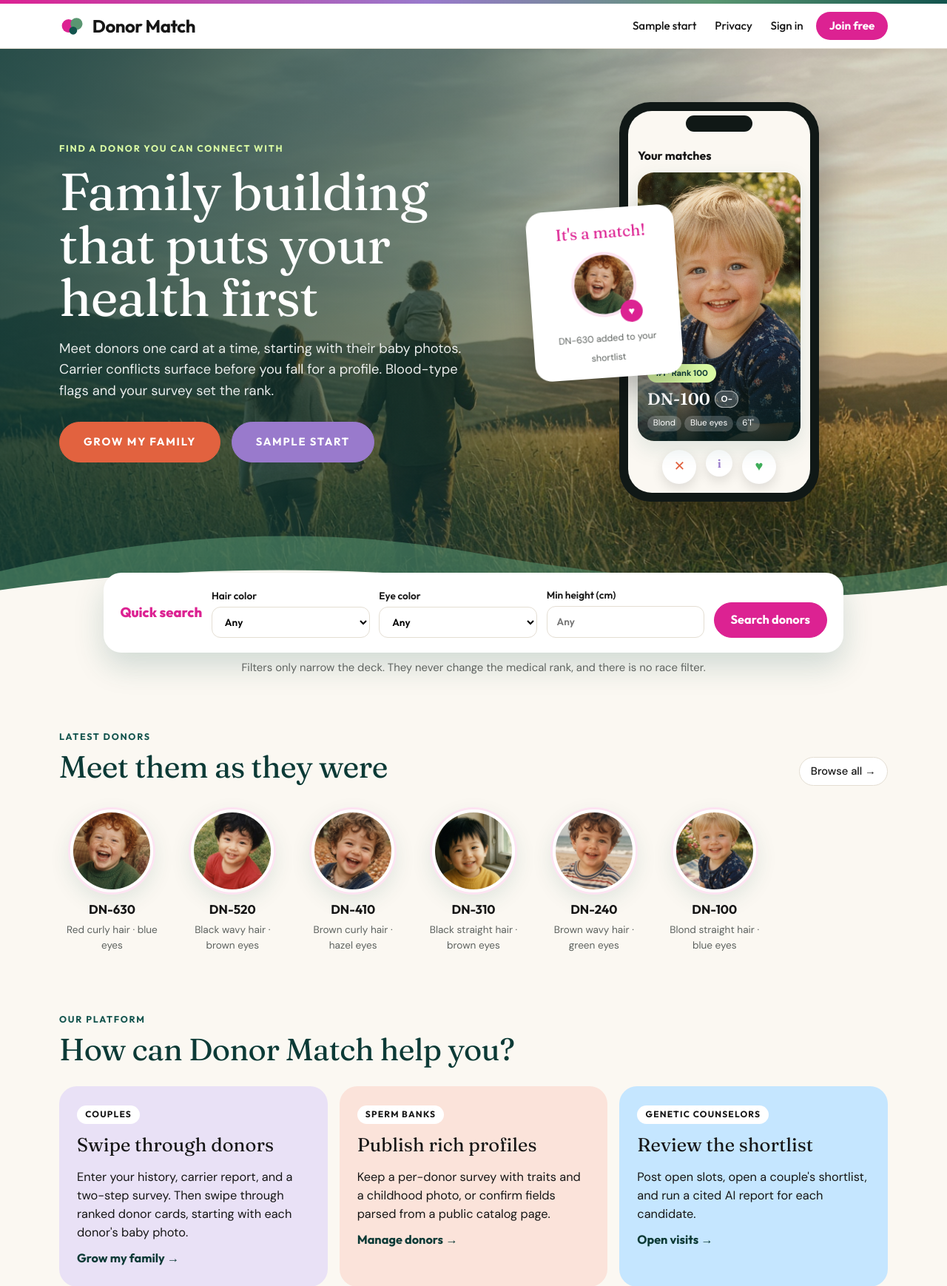
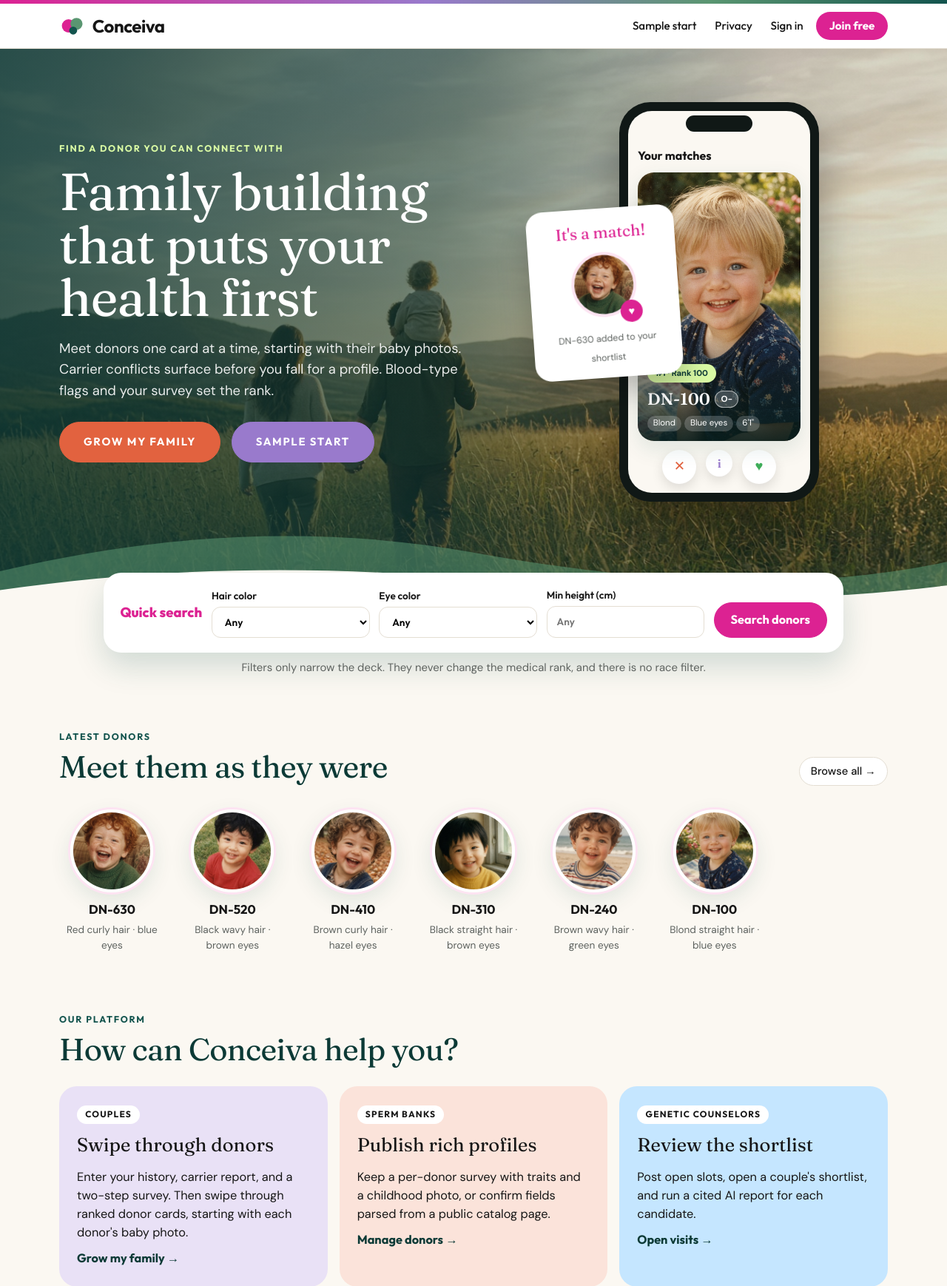
Before and after one commit to AlexWoods1/Conceiva, a FastAPI app: page / in a window 1280 px wide. Shown: the top 1738 px of the page at 74% size. Run offline with FastAPI, Linux system fonts and the light colour scheme.

Commit message:
conceiva

```diff
--- a/app/__init__.py
+++ b/app/__init__.py
@@ -1 +1 @@
-"""Donor Match decision-support application."""
+"""Conceiva decision-support application."""
--- a/app/main.py
+++ b/app/main.py
@@ -187,7 +187,7 @@ def create_app(settings: Settings | None = None) -> FastAPI:
         finally:
             session.close()
 
-    app = FastAPI(title="Donor Match")
+    app = FastAPI(title="Conceiva")
     app.state.settings = settings
     app.state.session_factory = factory
     app.add_middleware(DatabaseMiddleware)
--- a/app/motility_client.py
+++ b/app/motility_client.py
@@ -2,7 +2,7 @@
 
 That service carries torch/ultralytics/opencv and takes 1-2 minutes per
 video, so it cannot run inside this app's Vercel serverless deployment.
-SpermMatch calls POST /analyze over HTTP when ``MOTILITY_SERVICE_URL`` is set.
+Conceiva calls POST /analyze over HTTP when ``MOTILITY_SERVICE_URL`` is set.
 """
 
 from __future__ import annotations
--- a/backend/__main__.py
+++ b/backend/__main__.py
@@ -1,4 +1,4 @@
-"""Run the motility FastAPI service for local SpermMatch uploads.
+"""Run the motility FastAPI service for local Conceiva uploads.
 
 Usage (from repo root):
 
--- a/templates/base.html
+++ b/templates/base.html
@@ -3,7 +3,7 @@
   <head>
     <meta charset="utf-8" />
     <meta name="viewport" content="width=device-width, initial-scale=1" />
-    <title>{% block title %}Donor Match{% endblock %}</title>
+    <title>{% block title %}Conceiva{% endblock %}</title>
     <link rel="preconnect" href="https://fonts.googleapis.com" />
     <link rel="preconnect" href="https://fonts.gstatic.com" crossorigin />
     <link rel="stylesheet" href="https://fonts.googleapis.com/css2?family=DM+Sans:opsz,wght@9..40,400;9..40,500;9..40,700&family=Fraunces:opsz,wght@9..144,400;9..144,600&family=Outfit:wght@500;600;700;800&display=swap" />
@@ -20,7 +20,7 @@
             <circle cx="26" cy="17" r="9" fill="#5a9671" />
             <circle cx="21" cy="27" r="6" fill="#13544e" />
           </svg>
-          <span>Donor Match</span>
+          <span>Conceiva</span>
         </a>
         <button type="button" class="menu-toggle" data-menu-toggle aria-expanded="false" aria-controls="site-nav" aria-label="Menu">
           <span></span><span></span><span></span>
@@ -65,7 +65,7 @@
     <footer class="site-footer">
       <div class="site-footer-inner">
         <div class="footer-col footer-about">
-          <p class="footer-brand">Donor Match</p>
+          <p class="footer-brand">Conceiva</p>
           <p>Decision support on records you supply. Not a diagnosis and not a prediction of a child.</p>
         </div>
         <div class="footer-col">
--- a/templates/home.html
+++ b/templates/home.html
@@ -1,5 +1,5 @@
 {% extends "base.html" %}
-{% block title %}Donor Match{% endblock %}
+{% block title %}Conceiva{% endblock %}
 {% block body_class %}page-landing{% endblock %}
 {% block body %}
 <div class="landing">
@@ -112,7 +112,7 @@
 
   <section class="landing-section">
     <p class="eyebrow">Our platform</p>
-    <h2 class="display">How can Donor Match help you?</h2>
+    <h2 class="display">How can Conceiva help you?</h2>
     <div class="doors">
       <a class="door door-lavender" href="/login?role=couple">
         <span class="door-tag">Couples</span>
--- a/templates/privacy.html
+++ b/templates/privacy.html
@@ -3,11 +3,11 @@
 {% block body %}
 <article class="policy">
   <h1>Privacy policy</h1>
-  <p>Last updated 3 October 2026. This is a demo policy for Donor Match, not legal advice.</p>
+  <p>Last updated 3 October 2026. This is a demo policy for Conceiva, not legal advice.</p>
 
   <h2>What this demo is</h2>
   <p>
-    Donor Match is decision support for comparing a couple’s carrier form with donor records,
+    Conceiva is decision support for comparing a couple’s carrier form with donor records,
     shortlisting candidates for a genetic counselor visit, and generating cited counselor reports.
     It is not a diagnosis, not a laboratory, and not a prediction of a child.
   </p>
```
Also changed, not shown: backend/main.py (+4 -4 lines), documents/executive-summary.md (+4 -4 lines), README.md.
